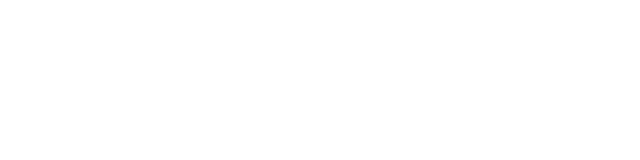
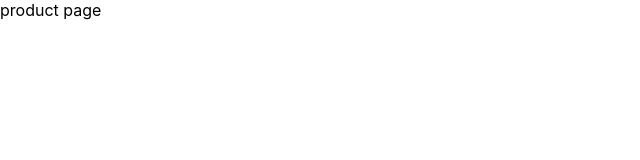
Before and after one commit to madbrine/react-shop, a React (Create React App) app: page /product in a window 1280 px wide. Shown: the top 160 px of the page, without its empty margins (0-640 px from the left). Built offline with nearby package versions, Linux system fonts and the light colour scheme.

Commit message:
maked router to pages

```diff
--- a/src/App.tsx
+++ b/src/App.tsx
@@ -1,7 +1,17 @@
+import { Route, Routes } from "react-router-dom";
+import HomePage from "./pages/home-page";
+import ProductPage from "./pages/product-page";
+import CartPage from "./pages/cart-page";
+import NotFoundPage from "./pages/not-found-page";
+
 function App() {
   return (
-    <div>
-    </div>
+    <Routes>
+      <Route path="/" element={<HomePage/>}/>
+      <Route path="/product" element={<ProductPage/>}/>
+      <Route path="/cart" element={<CartPage/>}/>
+      <Route path="*" element={<NotFoundPage/>}/>
+    </Routes>
   );
 }
 
--- a/src/index.tsx
+++ b/src/index.tsx
@@ -2,12 +2,13 @@ import React from 'react';
 import ReactDOM from 'react-dom/client';
 import './index.css';
 import App from './App';
+import { BrowserRouter } from 'react-router-dom';
 
 const root = ReactDOM.createRoot(
   document.getElementById('root') as HTMLElement
 );
 root.render(
-  <React.StrictMode>
+  <BrowserRouter>
     <App />
-  </React.StrictMode>
+  </BrowserRouter>
 );
--- /dev/null
+++ b/src/pages/cart-page/index.tsx
@@ -0,0 +1,9 @@
+function CartPage() {
+    return (
+        <div>
+            cart page
+        </div>
+    );
+}
+
+export default CartPage;
--- /dev/null
+++ b/src/pages/home-page/index.tsx
@@ -0,0 +1,9 @@
+function HomePage() {
+    return (
+    <div>
+        home page
+    </div>
+    );
+}
+
+export default HomePage;
--- /dev/null
+++ b/src/pages/not-found-page/index.tsx
@@ -0,0 +1,9 @@
+function NotFoundPage() {
+    return (
+        <div>
+            404 Not Found
+        </div>
+    );
+}
+
+export default NotFoundPage;
--- /dev/null
+++ b/src/pages/product-page/index.tsx
@@ -0,0 +1,9 @@
+function ProductPage() {
+    return (
+        <div>
+            product page
+        </div>
+    );
+}
+
+export default ProductPage;
```
